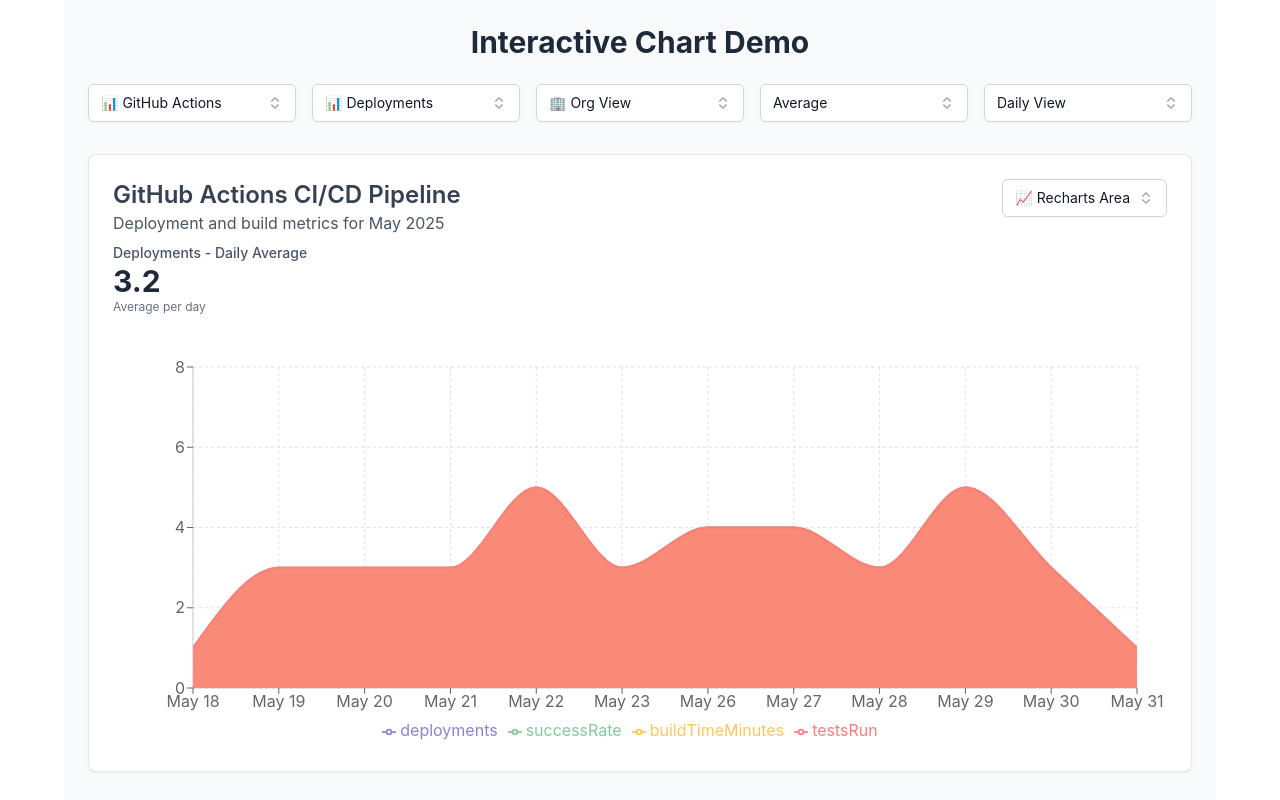
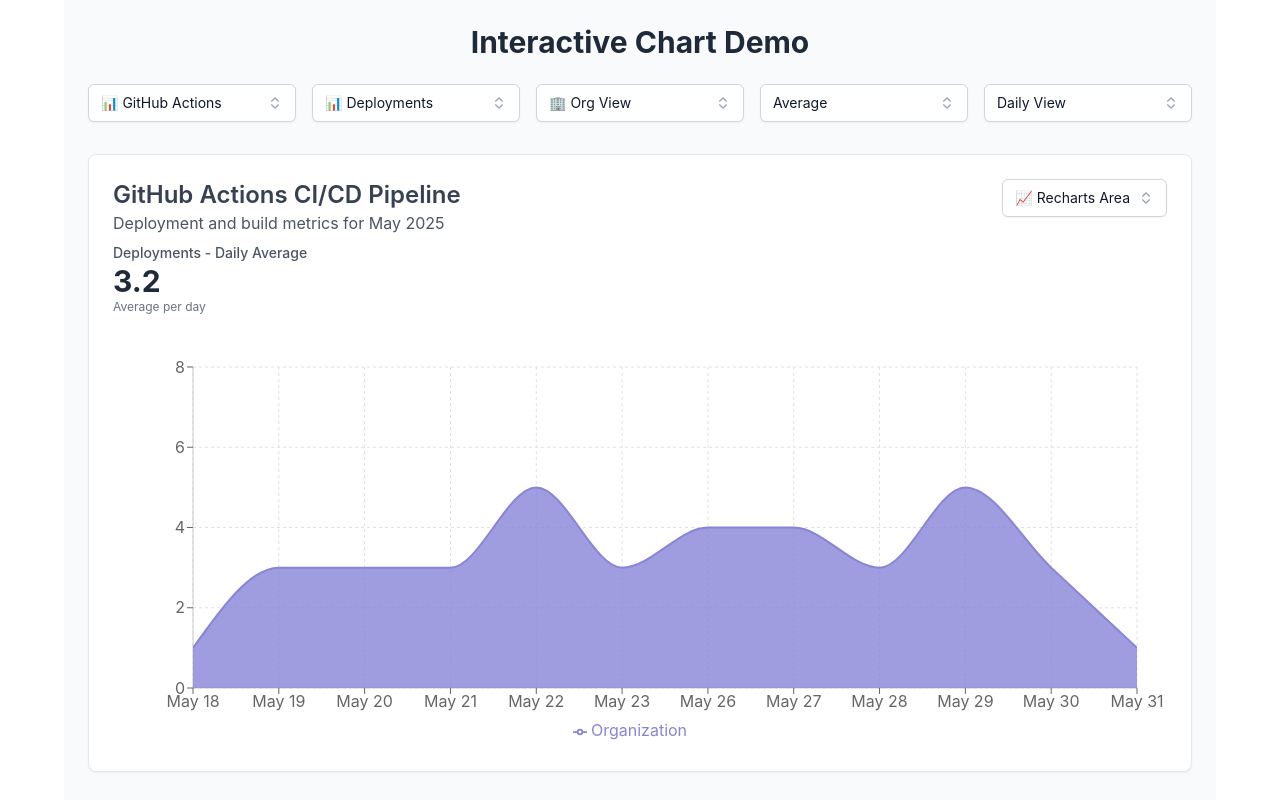
Before and after one commit to jonbrick/recharts-demo, a Next.js app: page / in a window 1280 px wide. Built offline with nearby package versions, Linux system fonts and the light colour scheme.

Commit message:
Relabel Org in legend

```diff
--- a/src/components/ChartRenderer.jsx
+++ b/src/components/ChartRenderer.jsx
@@ -57,10 +57,9 @@ const commonTooltipStyle = {
 function AreaChartComponent({ currentData, selectedMetric, groupBy }) {
   // Check if this is multi-series data
   const isMultiSeries = groupBy !== "org" && currentData.length > 0;
-  const seriesKeys = useMemo(() => {
-    if (!currentData || currentData.length === 0) return [];
-    return Object.keys(currentData[0]).filter((key) => key !== "name");
-  }, [currentData]);
+  const seriesKeys = isMultiSeries
+    ? Object.keys(currentData[0]).filter((key) => key !== "name")
+    : [selectedMetric];
 
   console.log("AreaChart seriesKeys:", seriesKeys);
 
@@ -99,7 +98,7 @@ function AreaChartComponent({ currentData, selectedMetric, groupBy }) {
               fill={colors[index % colors.length]}
               fillOpacity={0.8}
               strokeWidth={2}
-              name={key}
+              name={isMultiSeries ? key : "Organization"}
             />
           ))}
       </AreaChart>
@@ -156,7 +155,7 @@ function LineChartComponent({
                 strokeWidth: 2,
                 r: 4,
               }}
-              name={key}
+              name={isMultiSeries ? key : "Organization"}
             />
           ))}
       </LineChart>
```
